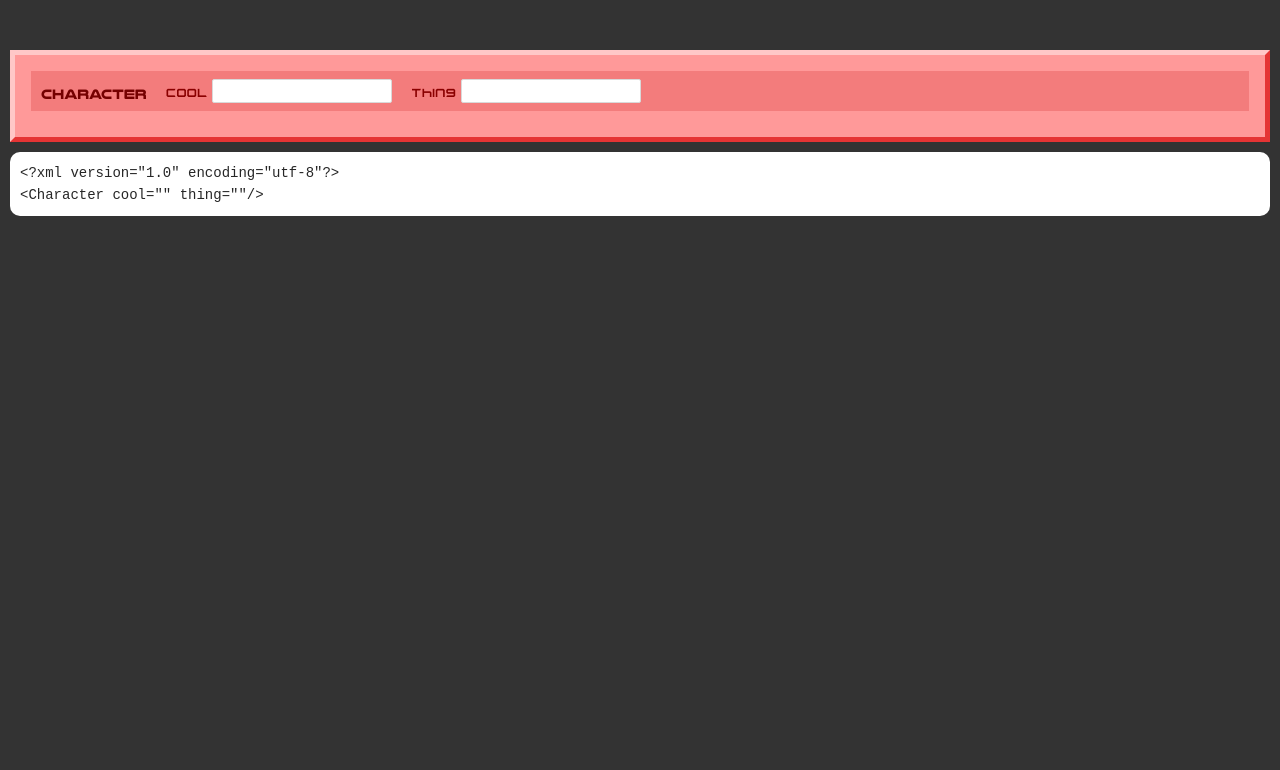
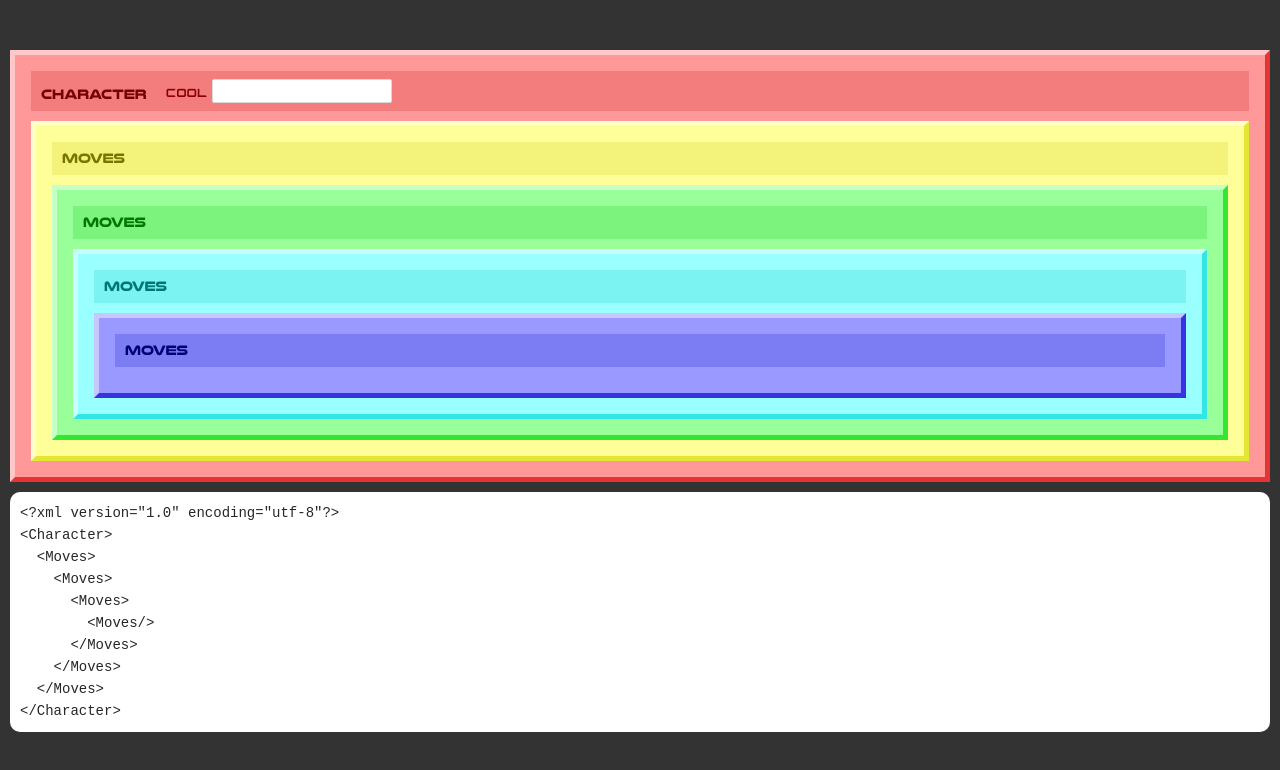
Before and after one commit to Arastryx/slammer, a React (Create React App) app: page / in a window 1280 px wide. Shown: the top 770 px of the page. Built offline with nearby package versions, Linux system fonts and the light colour scheme; a web font is replaced by a local one.

Commit message:
-The attributes and emitted XML no longer get desynced on hot reload

```diff
--- a/src/Slammer/NodeEditor/Attributes/StringAttribute.tsx
+++ b/src/Slammer/NodeEditor/Attributes/StringAttribute.tsx
@@ -1,11 +1,8 @@
 import { Input } from "antd";
-import React, { useMemo } from "react";
+import React from "react";
 import { Stack } from "../../../Common/Stack";
-import {
-  SlamAttributeDefinition,
-  SlamEditorStringAttribute,
-} from "../../SlamXML/slam";
-import { useSlamContext } from "../../SlamXML/SlamContext";
+import { SlamAttributeDefinition } from "../../SlamXML/slam";
+import { useSlamAttribute } from "../../SlamXML/SlamContext";
 import styles from "./StringAttribute.module.css";
 
 export interface StringAttributeProps {
@@ -15,12 +12,7 @@ export interface StringAttributeProps {
 export const StringAttribute: React.FC<StringAttributeProps> = ({
   attribute,
 }) => {
-  const { getAttribute, setAttribute } = useSlamContext();
-
-  const attributeData = useMemo(
-    () => getAttribute(attribute.name) as SlamEditorStringAttribute | undefined,
-    [attribute.name, getAttribute]
-  );
+  const [value, setValue] = useSlamAttribute<string>(attribute.name);
 
   return (
     <Stack gap={4} alignment="end" style={{ justifyContent: "start" }}>
@@ -28,8 +20,8 @@ export const StringAttribute: React.FC<StringAttributeProps> = ({
       <Input
         style={{ width: 180 }}
         size="small"
-        value={attributeData?.value}
-        onChange={(v) => setAttribute(attribute.name, v.currentTarget.value)}
+        value={value}
+        onChange={(v) => setValue(v.currentTarget.value)}
       />
     </Stack>
   );
--- a/src/Slammer/SlamXML/SlamContext.tsx
+++ b/src/Slammer/SlamXML/SlamContext.tsx
@@ -4,21 +4,22 @@ import React, {
   useCallback,
   useContext,
   useEffect,
+  useMemo,
   useState,
 } from "react";
 import { useDebouncedEffect } from "../../Common/useDebouncedEffect";
 import {
   build,
-  SlamEditorAttribute,
   SlamEditorElement,
   SlamElementDefinition,
   toJsonifiedXML,
 } from "./slam";
 
 export interface SlamContextData {
-  getElement: () => SlamEditorElement | undefined;
-  getAttribute: (name: string) => SlamEditorAttribute | undefined;
-  setAttribute: (name: string, value?: string | number | boolean) => void;
+  editorData?: SlamEditorElement;
+  setEditorData: React.Dispatch<
+    React.SetStateAction<SlamEditorElement | undefined>
+  >;
 }
 
 const SlamContextContext = createContext<SlamContextData | null>(null);
@@ -38,30 +39,6 @@ export const SlamContext: React.FC<SlamContextProps> = ({
 }) => {
   const [editorData, setEditorData] = useState<SlamEditorElement>();
 
-  const getElement = useCallback(() => {
-    return editorData;
-  }, [editorData]);
-
-  const getAttribute = useCallback(
-    (name: string) => {
-      return editorData;
-    },
-    [editorData]
-  );
-
-  const setAttribute = useCallback(
-    (name: string, value?: string | number | boolean) => {
-      const element = cloneDeep(editorData);
-      const attribute = element?.attributes?.find((a) => a.name === name);
-
-      if (attribute) {
-        attribute.value = value;
-        setEditorData(element);
-      }
-    },
-    [editorData]
-  );
-
   useEffect(() => {
     setEditorData(build(element));
   }, [element]);
@@ -76,16 +53,18 @@ export const SlamContext: React.FC<SlamContextProps> = ({
     [editorData]
   );
 
+  const value = useMemo(() => ({ editorData, setEditorData }), [editorData]);
+
   return (
-    <SlamContextContext.Provider
-      value={{ getElement, getAttribute, setAttribute }}
-    >
+    <SlamContextContext.Provider value={value}>
       {children}
     </SlamContextContext.Provider>
   );
 };
 
-export function useSlamContext() {
+export function useSlamAttribute<T extends string | number | boolean>(
+  name: string
+): [T | undefined, (value: T | undefined) => void] {
   const result = useContext(SlamContextContext);
 
   if (result === null) {
@@ -94,5 +73,34 @@ export function useSlamContext() {
     );
   }
 
-  return result;
+  const getAttribute = useCallback(
+    (name: string) => {
+      return result.editorData?.attributes?.find((a) => a.name === name);
+    },
+    [result.editorData]
+  );
+
+  const setAttribute = useCallback(
+    (name: string, value?: string | number | boolean) => {
+      const element = cloneDeep(result.editorData);
+      const attribute = element?.attributes?.find((a) => a.name === name);
+
+      if (attribute) {
+        attribute.value = value;
+        result.setEditorData(element);
+      }
+    },
+    [result]
+  );
+
+  const value = useMemo(
+    () => getAttribute(name)?.value as T | undefined,
+    [getAttribute, name]
+  );
+  const setValue = useCallback(
+    (value: T | undefined) => setAttribute(name, value),
+    [name, setAttribute]
+  );
+
+  return [value, setValue];
 }
--- a/src/Slammer/SlamXML/slam.ts
+++ b/src/Slammer/SlamXML/slam.ts
@@ -38,14 +38,17 @@ export function build(def: SlamElementDefinition): SlamEditorElement {
       name: a.name,
       value: "",
     })),
+    elements: def.elements?.map((e) => build(e)),
   };
 }
 
 export function toJsonifiedXML(element: SlamEditorElement): any {
   return {
-    [element.name]: [],
+    [element.name]: element.elements?.map((e) => toJsonifiedXML(e)) ?? [],
     ":@": Object.fromEntries(
-      element.attributes?.map((a) => [a.name, a.value]) ?? []
+      element.attributes
+        ?.filter((a) => a.value)
+        .map((a) => [a.name, a.value]) ?? []
     ),
   };
 }
--- a/src/Slammer/Slammer.tsx
+++ b/src/Slammer/Slammer.tsx
@@ -10,6 +10,11 @@ import { SlamContext, SlamElement } from "./SlamXML";
 //   preserveOrder: true,
 //   attributeNamePrefix: "",
 // });
+
+// const test = parser.parse(
+//   '<Character cool="Test" thing="otherTest"><Moves></Moves></Character>'
+// );
+// console.log("proper:", test);
 
 const builder = new XMLBuilder({
   preserveOrder: true,
@@ -24,9 +29,26 @@ export interface SlammerProps {}
 
 const slamElement: SlamElement = {
   name: "Character",
-  attributes: [
-    { name: "cool", type: "string" },
-    { name: "thing", type: "string" },
+  attributes: [{ name: "cool", type: "string" }],
+  elements: [
+    {
+      name: "Moves",
+      elements: [
+        {
+          name: "Moves",
+          elements: [
+            {
+              name: "Moves",
+              elements: [
+                {
+                  name: "Moves",
+                },
+              ],
+            },
+          ],
+        },
+      ],
+    },
   ],
 };
 
```
